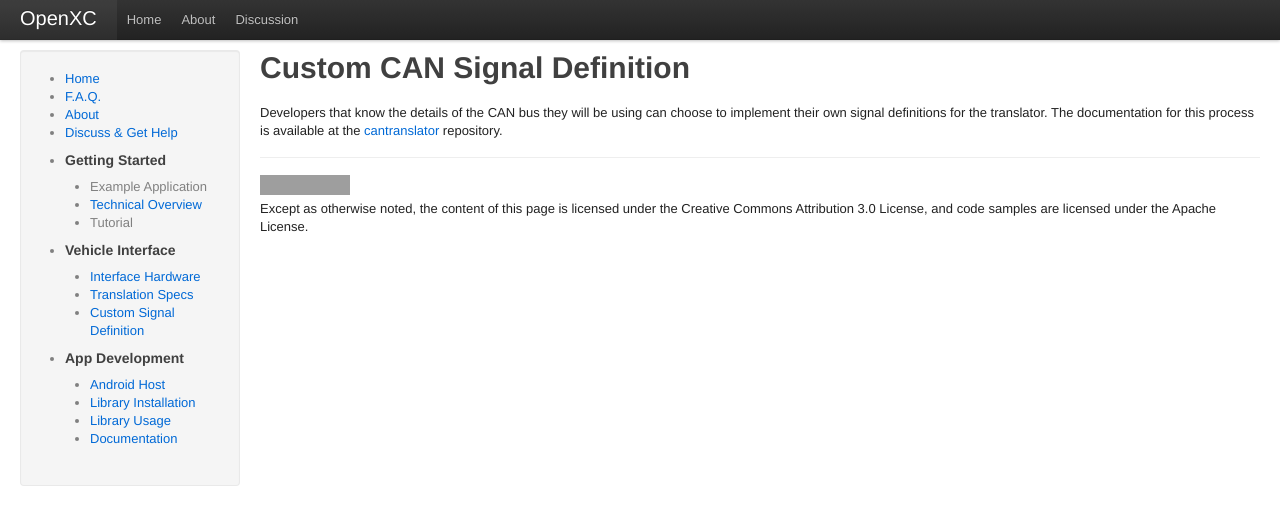
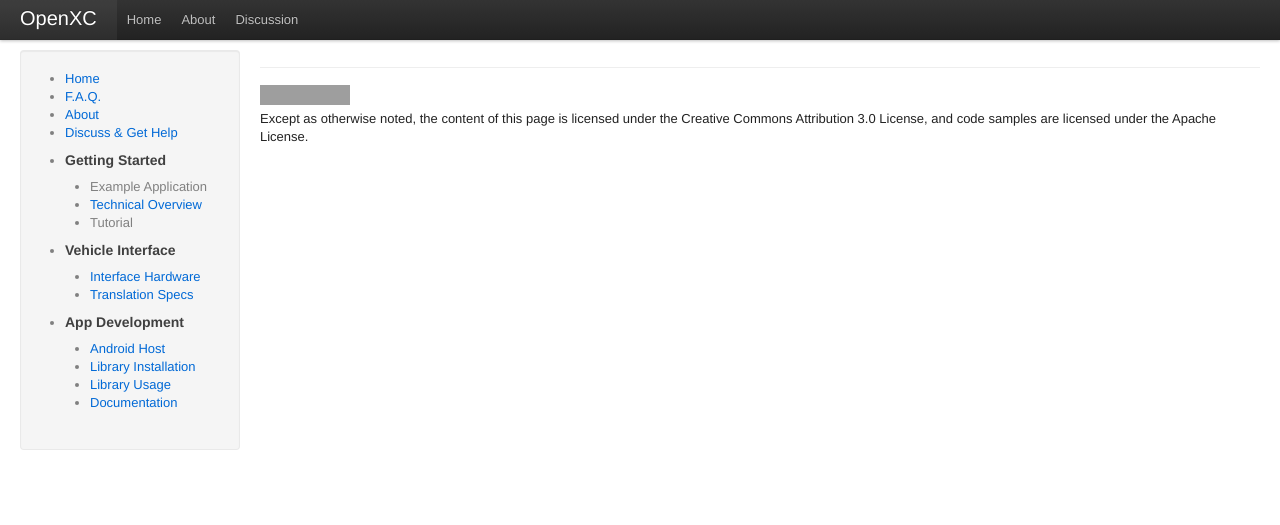
Before and after one commit to openxc/openxcplatform.com, a Jekyll site: the page built from developers-vehicle-custom-signals.mkd, in a window 1280 px wide. Shown: the top 525 px of the page. Built offline with Jekyll 4.4.1, drawn with Linux system fonts in a browser that asks for light colours; nearby versions of some CDN libraries; Markdown is read by kramdown in place of the engine named in the settings; grey boxes are pictures that could not be loaded.

Commit message:
Merge custom signal definition with main veh. interface page.

```diff
--- a/_layouts/default.html
+++ b/_layouts/default.html
@@ -52,7 +52,6 @@
                 <li><h5>Vehicle Interface</h5><ul>
                     <li><a href="/developers/vehicle-interface/hardware.html">Interface Hardware</a></li>
                     <li><a href="/developers/vehicle-interface/translation-specs.html">Translation Specs</a></li>
-                    <li><a href="/developers/vehicle-interface/custom-signals.html">Custom Signal Definition</a></li>
                 </ul></li>
                 <li><h5>App Development</h5><ul>
                     <li><a href="/developers/android/host.html">Android Host</a></li>
--- a/developers-vehicle-custom-signals.mkd
+++ b/developers-vehicle-custom-signals.mkd
@@ -3,11 +3,5 @@
 permalink: /developers/vehicle-interface/custom-signals.html
 ---
 
-Custom CAN Signal Definition
-=============
-
-Developers that know the details of the CAN bus they will be using can choose to
-implement their own signal definitions for the translator. The documentation for
-this process is available at the [cantranslator][] repository.
 
 [cantranslator]: https://github.com/openxc/cantranslator
--- a/developers-vehicle-interface.mkd
+++ b/developers-vehicle-interface.mkd
@@ -54,6 +54,12 @@
     -------- chipKITUSBDevice/
             ... other libraries
 
+### Custom CAN Signal Definition
+
+Developers that know the details of the CAN bus they will be using can choose to
+implement their own signal definitions for the translator. The documentation for
+this process is available at the [cantranslator][] repository.
+
 [MPIDE]: https://github.com/chipKIT32/chipKIT32-MAX/downloads
 [Max32 page]: http://digilentinc.com/Products/Detail.cfm?NavPath=2,719,895&Prod=CHIPKIT-MAX32.
 [cantranslator]: https://github.com/openxc/cantranslator
```
